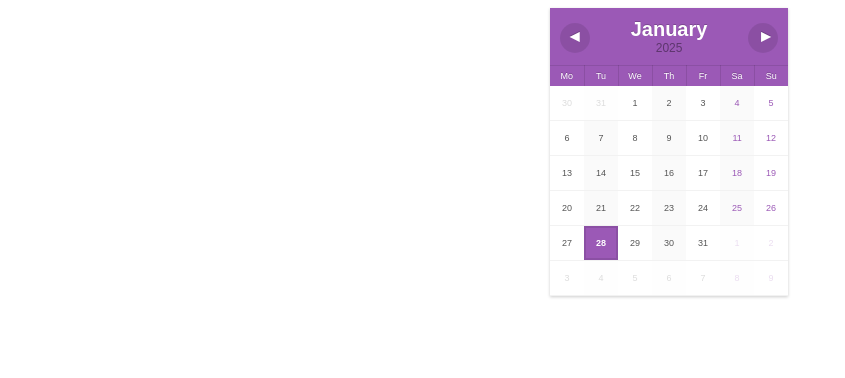
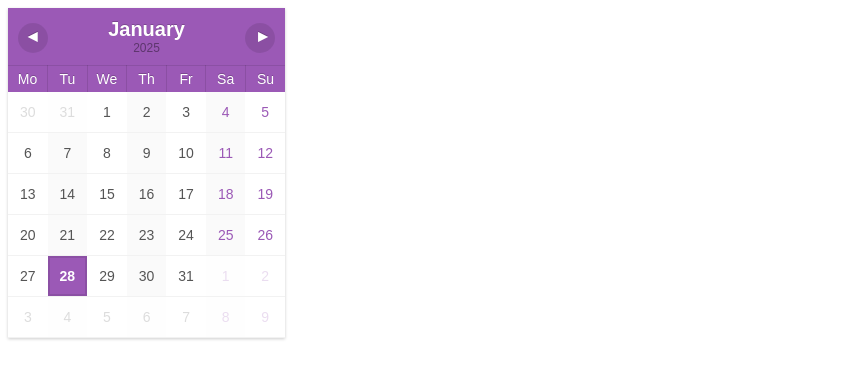
Before and after one commit to hogashikame/notion, a plain HTML site: page index.html in a window 1280 px wide. Shown: the whole page, without its empty margins (0-845 px from the left). Drawn offline with Linux system fonts and the light colour scheme.

Commit message:
Update index.html

```diff
--- a/index.html
+++ b/index.html
@@ -27,9 +27,9 @@ button::-moz-focus-inner {
 
 #calendari {
     margin:  0 auto;
-    height: 90px; /* Reducido */
-    width: 180px;  /* Reducido */
-    font-size: 9px; /* Reducido */
+    /* height: 330px; */
+    /* width: 350px; */
+    font-size: 14px;
     /* box-shadow: 0px 1px 4px rgba(0,0,0,0.4); */
 }
 table {
```
